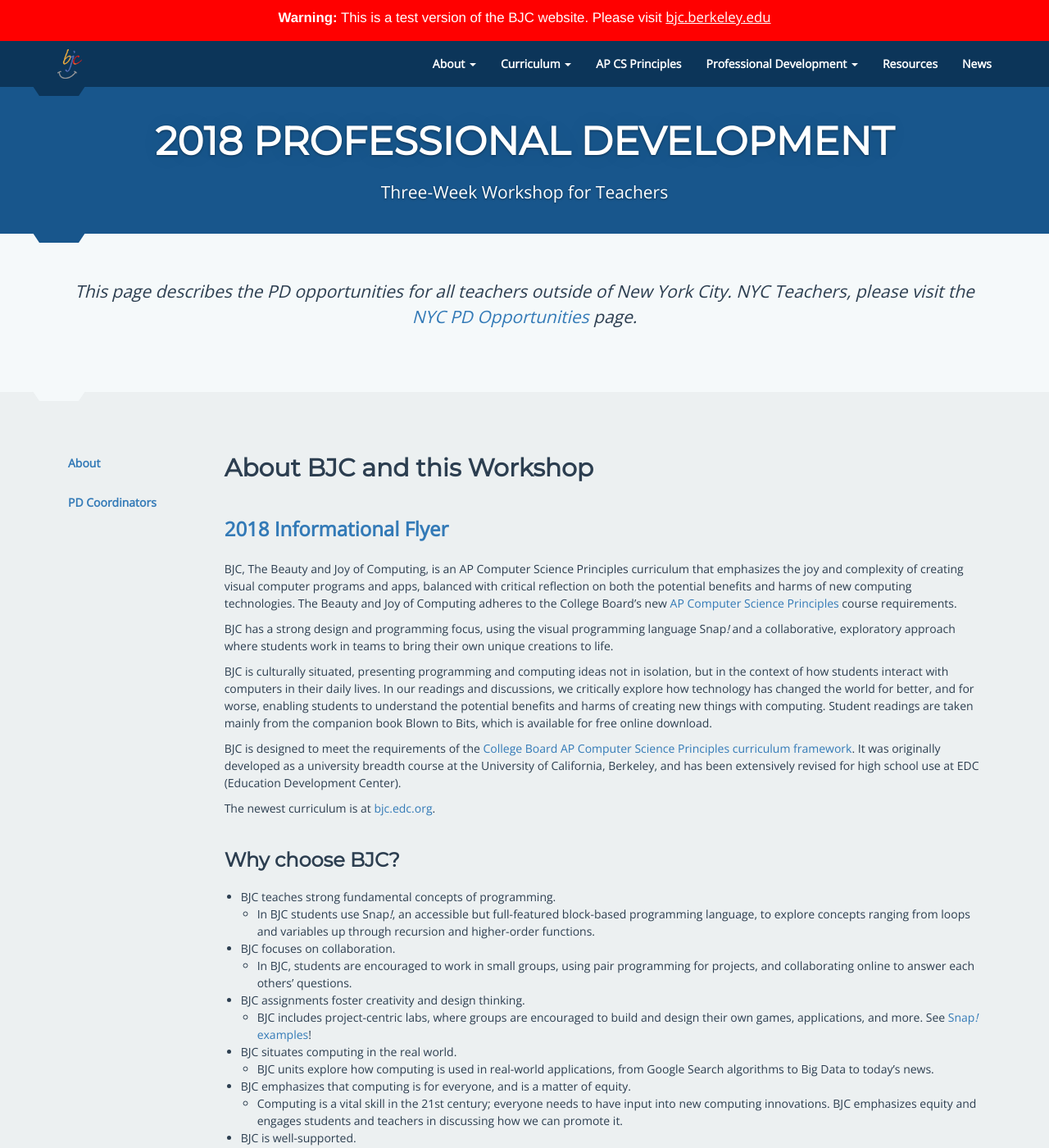
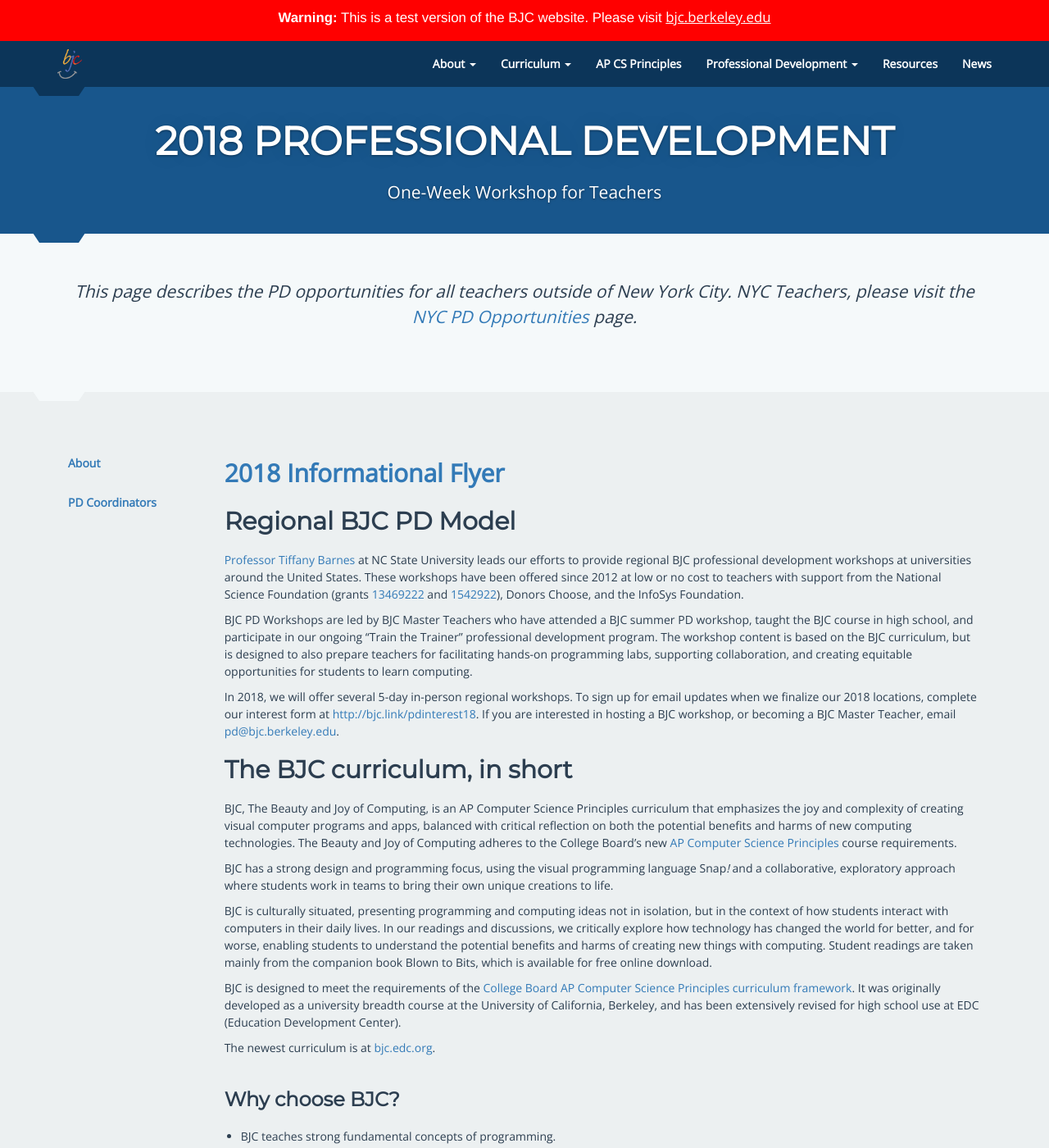
Before and after one commit to beautyjoy/beautyjoy.github.io, a Jekyll site: the page built from summer-pd/index.md, in a window 1280 px wide and 1400 px high. Shown: the whole window at 82% size. Built offline with Jekyll 4.4.1, drawn with Linux system fonts in a browser that asks for light colours; some of the changed text lies outside the part shown.

Commit message:
Update summer-pd; fix #67

```diff
--- a/summer-pd/index.md
+++ b/summer-pd/index.md
@@ -1,16 +1,25 @@
 ---
 title: 2018 Professional Development
-subtitle: Three-Week Workshop for Teachers
+subtitle: One-Week Workshop for Teachers
 layout: summer-pd
 ---
 
-## About BJC and this Workshop
+## [2018 Informational Flyer]({{ site.baseurl }}/documents/2018/bjc-pd-2018-flyer.pdf)
 
-<h3 class="">
-  <a href="{{ site.baseurl }}/documents/2018/bjc-pd-2018-flyer.pdf">
-    2018 Informational Flyer
-  </a>
-</h3>
+## Regional BJC PD Model
+
+[Professor Tiffany Barnes][tiffany] at NC State University leads our efforts to provide regional BJC professional development workshops at universities around the United States. These workshops have been offered since 2012 at low or no cost to teachers with support from the National Science Foundation (grants [13469222][nsf-1] and [1542922][nsf-2]), Donors Choose, and the InfoSys Foundation.
+
+BJC PD Workshops are led by BJC Master Teachers who have attended a BJC summer PD workshop, taught the BJC course in high school, and participate in our ongoing "Train the Trainer" professional development program. The workshop content is based on the BJC curriculum, but is designed to also prepare teachers for facilitating hands-on programming labs, supporting collaboration, and creating equitable opportunities for students to learn computing.
+
+In 2018, we will offer several 5-day in-person regional workshops. To sign up for email updates when we finalize our 2018 locations, complete our interest form at [{{site.pd_interest_url}}]({{site.pd_interest_url}}). If you are interested in hosting a BJC workshop, or becoming a BJC Master Teacher, email [pd@bjc.berkeley.edu][pd-email].
+
+[tiffany]: http://eliza.csc.ncsu.edu/
+[nsf-1]: https://nsf.gov/awardsearch/showAward?AWD_ID=1346922
+[nsf-2]: https://nsf.gov/awardsearch/showAward?AWD_ID=1542922
+[pd-email]: mailto:pd@bjc.berkeley.edu
+
+## The BJC curriculum, in short
 
 BJC, The Beauty and Joy of Computing, is an AP Computer Science Principles curriculum that emphasizes the joy and complexity of creating visual computer programs and apps, balanced with critical reflection on both the potential benefits and harms of new computing technologies. The Beauty and Joy of Computing adheres to the College Board's new [AP Computer Science Principles](https://advancesinap.collegeboard.org/stem/computer-science-principles) course requirements.
 
@@ -53,15 +62,20 @@
 
 The traditional BJC Summer PD is offered at potentially NO cost for U.S. public school teachers; these teachers use the DonorsChoose model to raise the tuition. Private school teachers must pay $2,000 for the PD.
 
-### Where is BJC PD being offered?
+## Where is BJC PD being offered?
 
-We will be updating locations for 2018 in the coming months.
+BJC will be offered as part of the Pathfinders Institute in Indianapolis, IN from July 15-21, 2018, with generous support from InfoSys Foundation. See the [Pathfinders Institute announcement][pathfinders] for more info.
 
-<!--
+[pathfinders]: http://www.infosys.org/infosys-foundation-usa/media/press/Pages/free-cs-training-800-teachers-summer2018.aspx
+
+We also plan workshops in the following locations:
 
 { % include_relative _pd_locations.html % }
 
--->
+New in 2018, NC State University and The Citadel are partnering to offer PD on integrated project-based lessons that integrate computational thinking, BJC-style, into STEM courses for middle and high school. Two 5-day workshops will be offered, one in Raleigh, NC Jul 30-Aug 3 and one in Charleston, SC Aug 6-10. More info coming soon!
+
+## How do I become a BJC Master Teacher?
+If you are a BJC teacher, and would like to prepare to lead BJC workshops, email [pd@bjc.berkeley.edu][pd-email], and we will send you our Train the Trainer workshop application. Be sure to plan to attend our 2018 BJC "Train the Trainer" Master Teacher workshop July 9-13, and one or more 5-day in-person BJC workshops as a Teaching Assistant (TA) in the remainder of the summer (July 15-August 10).
 
 ### Contact
 
```
Also changed, not shown: summer-pd/_pd_locations.html (+20 -25 lines).
